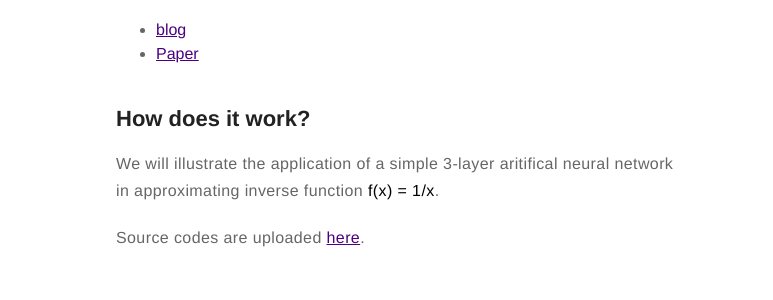
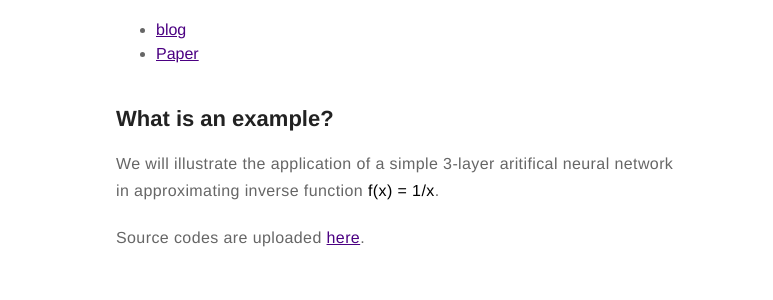
Before and after one commit to AlanFermat/AlanFermat.github.io, a Jekyll site: the page built from _posts/2017-07-22-Neural-Network.markdown, in a window 1280 px wide and 900 px high, scrolled down 7062 px. Shown: the part 154-454 px from the top of the window, without its empty margins (244-1017 px from the left). Built offline with Jekyll 4.4.1, drawn with Linux system fonts in a browser that asks for light colours; comment, search, counter and statistics services are not loaded.

Commit message:
change files

```diff
--- a/_posts/2017-07-22-Neural-Network.markdown
+++ b/_posts/2017-07-22-Neural-Network.markdown
@@ -168,7 +168,7 @@ There is a formal theorem supporting this! The <a href="https://en.wikipedia.org
 	<li><a href="http://citeseerx.ist.psu.edu/viewdoc/download?doi=10.1.1.101.2647&rep=rep1&type=pdf">Paper</a></li>
 </ul>
 
-## How does it work?
+## What is an example?
 
 We will illustrate the application of a simple 3-layer aritifical neural network in approximating inverse function __f(x) = 1/x__.
 
```
Also changed, not shown: 2 other files.
